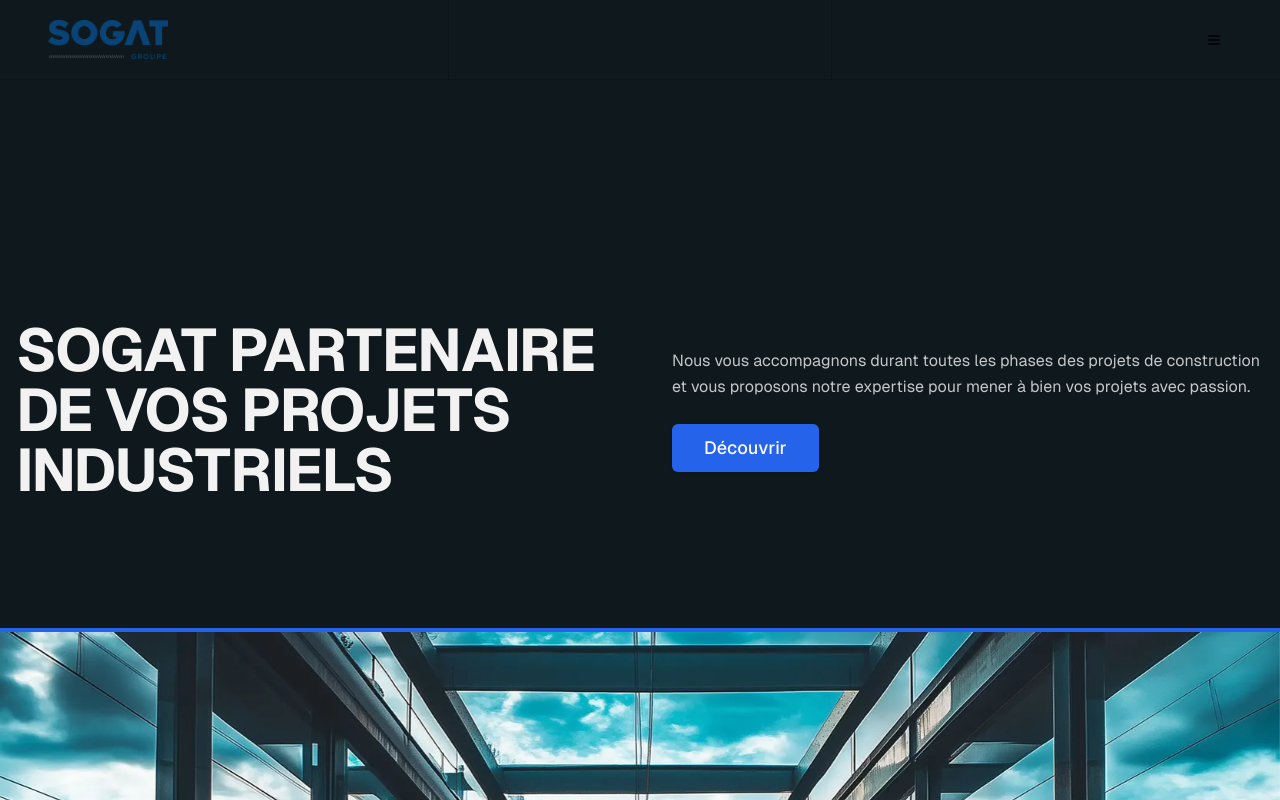
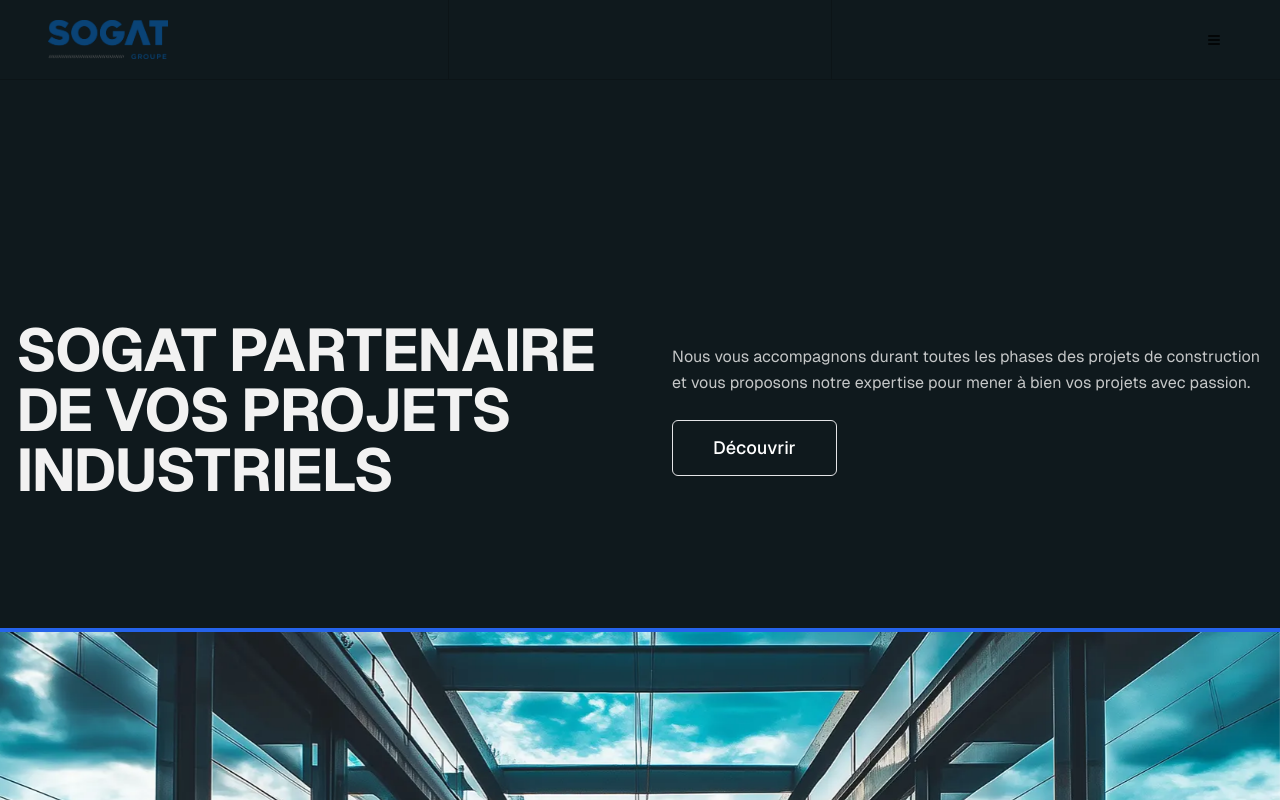
Before and after one commit to Decryptu/sogat-front, a Next.js app: page /about in a window 1280 px wide. Shown: the top 800 px of the page. Built offline with nearby package versions, Linux system fonts and the light colour scheme.

Commit message:
fix hero button

```diff
--- a/src/components/home/Hero.jsx
+++ b/src/components/home/Hero.jsx
@@ -21,7 +21,8 @@
                 {t('hero.description')}
               </p>
               <Button
-                size="lg"
+                variant="outlineDark"
+                size="xl"
                 className="w-fit text-lg"
                 asChild
               >
--- a/src/components/ui/button.jsx
+++ b/src/components/ui/button.jsx
@@ -15,6 +15,8 @@
           "bg-destructive text-destructive-foreground shadow-sm hover:bg-destructive/90",
         outline:
           "border border-input bg-background shadow-sm hover:bg-accent hover:text-accent-foreground",
+        outlineDark:
+        "border border-input bg-transparent text-white shadow-sm hover:bg-accent hover:text-accent-foreground",
         secondary:
           "bg-secondary text-secondary-foreground shadow-sm hover:bg-secondary/80",
         ghost: "hover:bg-accent hover:text-accent-foreground",
@@ -24,6 +26,7 @@
         default: "h-9 px-4 py-2",
         sm: "h-8 rounded-md px-3 text-xs",
         lg: "h-12 rounded-md px-8",
+        xl: "h-14 rounded-md px-10",
         icon: "h-9 w-9",
       },
     },
```
